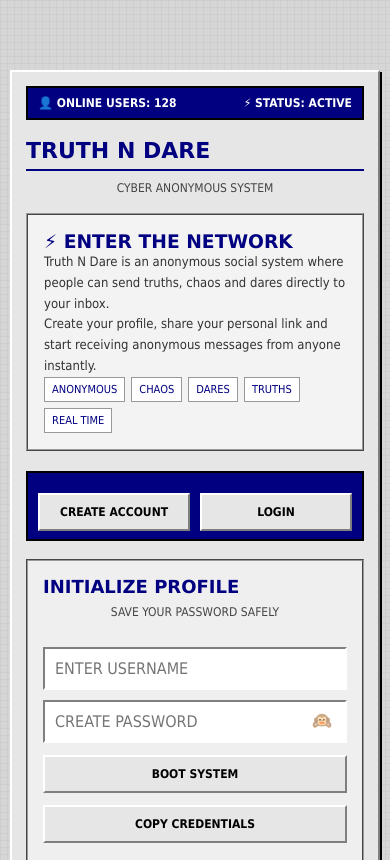
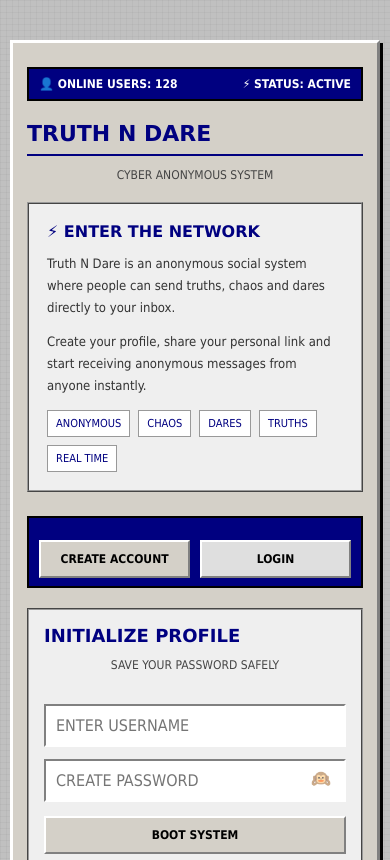
Before and after one commit to rayangithub1/truthndare.fun, a website: page truthndare.app/public/index.html in a window 390 px wide. Shown: the top 860 px of the page. Drawn offline with nearby package versions, Linux system fonts and the light colour scheme.

Commit message:
Update style.css

```diff
--- a/truthndare.app/public/style.css
+++ b/truthndare.app/public/style.css
@@ -1,6 +1,5 @@
 /* =========================================================
-   CLEAN RETRO INTERNET UI (WIN98 / YAHOO ERA INSPIRED)
-   Enhanced spacing + UI consistency + better usability
+   90s INTERNET / YAHOO / WINDOWS 98 STYLE
 ========================================================= */
 
 * {
@@ -18,174 +17,160 @@
 }
 
 :root {
-  --bg: #d6d6d6;
-
-  --panel: #e6e6e6;
-  --panel-dark: #7f7f7f;
+  --bg: #c0c0c0;
+  --panel: #d4d0c8;
+  --panel-dark: #808080;
   --panel-light: #ffffff;
 
-  --text: #000;
-  --muted: #444;
+  --text: #000000;
+  --muted: #444444;
 
   --blue: #000080;
+  --link: #0000ee;
 
-  --green: #1a7f1a;
-  --orange: #c77700;
-  --red: #a30000;
+  --green: #008000;
+  --orange: #cc7a00;
+  --red: #990000;
 
   --ui: Tahoma, Verdana, Arial, sans-serif;
 }
 
 /* =========================================================
-   BODY (SOFT RETRO GRID)
+   BODY
 ========================================================= */
 
 body {
   min-height: 100vh;
+
+  background: #c0c0c0;
+
   font-family: var(--ui);
   color: var(--text);
 
-  background: var(--bg);
+  overflow-x: hidden;
 
   background-image:
-    linear-gradient(rgba(0,0,0,0.03) 1px, transparent 1px),
-    linear-gradient(90deg, rgba(0,0,0,0.03) 1px, transparent 1px);
+    linear-gradient(to right, rgba(0,0,0,0.03) 1px, transparent 1px),
+    linear-gradient(to bottom, rgba(0,0,0,0.03) 1px, transparent 1px);
 
-  background-size: 7px 7px;
+  background-size: 6px 6px;
 }
 
 /* =========================================================
-   HOME BUTTON
-========================================================= */
-
-.home-btn {
-  position: fixed;
-  top: 12px;
-  left: 12px;
-
-  padding: 7px 10px;
-
-  background: var(--panel);
-  color: #000;
-  text-decoration: none;
-
-  font-size: 12px;
-  font-weight: bold;
-  font-family: Tahoma;
-
-  border-top: 2px solid var(--panel-light);
-  border-left: 2px solid var(--panel-light);
-  border-right: 2px solid var(--panel-dark);
-  border-bottom: 2px solid var(--panel-dark);
-
-  z-index: 999;
-}
-
-/* =========================================================
-   CONTAINER (MORE TOP BREATHING SPACE)
+   CONTAINER
 ========================================================= */
 
 .container {
   width: 92%;
   max-width: 520px;
 
-  /* 🔥 more realistic page spacing */
-  margin: 70px auto 35px;
+  margin: 35px auto;
 
   background: var(--panel);
 
   padding: 18px;
 
-  border-top: 2px solid var(--panel-light);
-  border-left: 2px solid var(--panel-light);
-  border-right: 2px solid var(--panel-dark);
-  border-bottom: 2px solid var(--panel-dark);
+  border-top: 3px solid var(--panel-light);
+  border-left: 3px solid var(--panel-light);
+  border-right: 3px solid var(--panel-dark);
+  border-bottom: 3px solid var(--panel-dark);
 
-  box-shadow: 2px 2px 0 #000;
+  box-shadow: 3px 3px 0 #000;
+}
+
+.container.large {
+  max-width: 900px;
 }
 
 /* =========================================================
    HEADINGS
 ========================================================= */
 
-h1, h2, h3 {
+h1,
+h2,
+h3 {
   font-family: Verdana, Arial, sans-serif;
   color: var(--blue);
+
+  margin-bottom: 12px;
 }
 
 h1 {
-  font-size: 26px;
-  padding-bottom: 6px;
+  font-size: 28px;
   border-bottom: 2px solid var(--blue);
-  margin-bottom: 10px;
+  padding-bottom: 8px;
 }
 
 h2 {
-  font-size: 18px;
-  margin-bottom: 8px;
+  font-size: 20px;
 }
 
 .subtitle {
   text-align: center;
+  color: var(--muted);
   font-size: 12px;
-  color: var(--muted);
-  margin-bottom: 18px;
+  margin-bottom: 20px;
 }
 
 /* =========================================================
-   INPUTS (CLASSIC FORM FEEL)
+   INPUTS
 ========================================================= */
 
 input,
 textarea,
 select {
   width: 100%;
-  margin-top: 10px;
+
+  margin-top: 12px;
   padding: 10px;
 
-  background: #fff;
-  color: #000;
+  background: white;
+  color: black;
 
   font-family: var(--ui);
 
-  border-top: 2px solid var(--panel-dark);
-  border-left: 2px solid var(--panel-dark);
-  border-right: 2px solid var(--panel-light);
-  border-bottom: 2px solid var(--panel-light);
+  border-top: 2px solid #808080;
+  border-left: 2px solid #808080;
+  border-right: 2px solid #ffffff;
+  border-bottom: 2px solid #ffffff;
 
   outline: none;
 }
 
 input:focus,
-textarea:focus {
+textarea:focus,
+select:focus {
   background: #fffff0;
 }
 
 /* =========================================================
-   BUTTONS (RETRO PUSH BUTTONS)
+   BUTTONS
 ========================================================= */
 
 button {
   width: 100%;
-  margin-top: 12px;
+
+  margin-top: 14px;
   padding: 10px;
 
-  font-family: Tahoma;
+  background: var(--panel);
+
+  color: black;
+
+  font-family: Tahoma, sans-serif;
   font-size: 13px;
   font-weight: bold;
 
-  background: var(--panel);
+  cursor: pointer;
 
   border-top: 2px solid var(--panel-light);
   border-left: 2px solid var(--panel-light);
   border-right: 2px solid var(--panel-dark);
   border-bottom: 2px solid var(--panel-dark);
-
-  cursor: pointer;
 }
 
 button:hover {
-  background: #f0f0f0;
+  background: #e5e5e5;
 }
 
 button:active {
@@ -195,71 +180,13 @@
   border-bottom: 2px solid var(--panel-light);
 }
 
-/* =========================================================
-   NAV / HUD BAR
-========================================================= */
-
-.nav,
-.hud-bar {
-  display: flex;
-  justify-content: space-between;
-  align-items: center;
-
-  padding: 8px 10px;
-  margin-bottom: 18px;
-
-  background: var(--blue);
-  color: #fff;
-
-  border: 2px solid #000;
-
-  font-size: 12px;
-  font-weight: bold;
+button.secondary {
+  background: #dfdfdf;
 }
 
-.nav a {
-  color: yellow;
-  text-decoration: underline;
-}
-
-/* =========================================================
-   INTRO BOX
-========================================================= */
-
-.intro-box {
-  padding: 16px;
-  margin-bottom: 20px;
-
-  background: #f3f3f3;
-
-  border: 2px ridge #999;
-}
-
-.intro-box p {
-  font-size: 13px;
-  line-height: 1.6;
-  color: #333;
-}
-
-/* =========================================================
-   TAGS
-========================================================= */
-
-.intro-tags {
-  display: flex;
-  flex-wrap: wrap;
-  gap: 6px;
-}
-
-.intro-tags span {
-  font-size: 11px;
-  padding: 5px 7px;
-
-  background: #fff;
-
-  border: 1px solid #999;
-
-  color: var(--blue);
+button.danger {
+  background: #b00000;
+  color: white;
 }
 
 /* =========================================================
@@ -272,10 +199,16 @@
   gap: 10px;
 }
 
-.message {
+.message,
+.message-card {
+  margin-top: 10px;
+
+  background: #f3f3f3;
+
   padding: 12px;
 
-  background: #fff;
+  font-family: Arial, sans-serif;
+  color: black;
 
   border-top: 2px solid var(--panel-light);
   border-left: 2px solid var(--panel-light);
@@ -283,16 +216,28 @@
   border-bottom: 2px solid var(--panel-dark);
 }
 
-.message:hover {
-  background: #ffffe8;
+.message.truth,
+.message-card.truth {
+  border-left: 6px solid var(--green);
 }
 
-.message.truth { border-left: 5px solid var(--green); }
-.message.chaos { border-left: 5px solid var(--orange); }
-.message.dare { border-left: 5px solid var(--red); }
+.message.chaos,
+.message-card.chaos {
+  border-left: 6px solid var(--orange);
+}
+
+.message.dare,
+.message-card.dare {
+  border-left: 6px solid var(--red);
+}
+
+.message:hover,
+.message-card:hover {
+  background: #ffffdd;
+}
 
 /* =========================================================
-   CARD CONTENT
+   CARD DETAILS
 ========================================================= */
 
 .card-title {
@@ -304,28 +249,28 @@
 .card-meta {
   font-size: 11px;
   color: #666;
+  margin-top: 6px;
+}
+
+.inbox-status {
+  font-size: 12px;
+  padding: 15px 0;
 }
 
 /* =========================================================
-   🔥 MESSAGE ACTIONS (FIXED INLINE BUTTONS)
+   CARD ACTIONS
 ========================================================= */
 
 .card-actions {
   display: flex;
-  flex-direction: row;   /* IMPORTANT: INLINE */
   gap: 8px;
-
   margin-top: 10px;
-  padding-top: 8px;
-
-  border-top: 1px dotted #aaa;
+  flex-wrap: wrap;
 }
 
 .card-actions button {
   flex: 1;
-  min-width: 0;
-  margin-top: 0;
-  font-size: 12px;
+  min-width: 120px;
 }
 
 /* =========================================================
@@ -341,6 +286,62 @@
 }
 
 /* =========================================================
+   NAVIGATION BAR
+========================================================= */
+
+.nav {
+  display: flex;
+  justify-content: space-between;
+  align-items: center;
+
+  padding: 8px 10px;
+  margin-bottom: 20px;
+
+  background: var(--blue);
+  color: white;
+
+  border: 2px solid black;
+}
+
+.nav a {
+  color: yellow;
+  text-decoration: underline;
+  font-weight: bold;
+}
+
+/* =========================================================
+   HOME BUTTON
+========================================================= */
+
+.home-btn {
+  position: fixed;
+  top: 12px;
+  left: 12px;
+
+  padding: 8px 10px;
+
+  background: var(--panel);
+
+  color: black;
+  text-decoration: none;
+
+  font-family: Tahoma, sans-serif;
+  font-size: 12px;
+  font-weight: bold;
+
+  border-top: 2px solid var(--panel-light);
+  border-left: 2px solid var(--panel-light);
+  border-right: 2px solid var(--panel-dark);
+  border-bottom: 2px solid var(--panel-dark);
+
+  z-index: 999;
+}
+
+.home-btn:hover {
+  background: #e4e4e4;
+}
+
+/* =========================================================
    FOOTER
 ========================================================= */
 
@@ -352,10 +353,68 @@
   background: #dfdfdf;
 
   border: 2px ridge #999;
+}
+
+.footer-header {
+  text-align: center;
+
+  font-weight: bold;
+  color: var(--blue);
+
+  margin-bottom: 15px;
+}
+
+.footer-grid {
+  display: grid;
+  gap: 10px;
+}
+
+.footer-box {
+  background: white;
+
+  border: 1px solid #999;
+
+  padding: 10px;
+
+  font-size: 12px;
+}
+
+.footer-box h4 {
+  color: var(--blue);
+  margin-bottom: 5px;
+}
+
+.footer-signature {
+  margin-top: 12px;
 
   text-align: center;
+
   font-size: 11px;
-  color: #555;
+  color: #666;
+}
+
+/* =========================================================
+   HUD BAR
+========================================================= */
+
+.hud-bar {
+  display: flex;
+  justify-content: space-between;
+  align-items: center;
+
+  margin: 10px 0 20px;
+
+  padding: 8px 10px;
+
+  background: var(--blue);
+  color: white;
+
+  border: 2px solid black;
+}
+
+.hud-item {
+  font-size: 12px;
+  font-weight: bold;
 }
 
 /* =========================================================
@@ -364,6 +423,7 @@
 
 .password-box {
   position: relative;
+  width: 100%;
 }
 
 .password-box input {
@@ -372,11 +432,70 @@
 
 .eye-btn {
   position: absolute;
+
   top: 57%;
   right: 15px;
+
   transform: translateY(-50%);
+
   cursor: pointer;
+
+  font-size: 16px;
+
   opacity: 0.7;
+}
+
+.eye-btn:hover {
+  opacity: 1;
+}
+
+/* =========================================================
+   INTRO BOX
+========================================================= */
+
+.intro-box {
+  margin-bottom: 24px;
+
+  padding: 18px;
+
+  background: #efefef;
+
+  border: 2px ridge #999;
+}
+
+.intro-box h3 {
+  margin-bottom: 12px;
+
+  color: var(--blue);
+
+  font-size: 16px;
+}
+
+.intro-box p {
+  font-size: 13px;
+  line-height: 1.7;
+
+  color: #333;
+
+  margin-bottom: 12px;
+}
+
+.intro-tags {
+  display: flex;
+  flex-wrap: wrap;
+  gap: 8px;
+}
+
+.intro-tags span {
+  padding: 6px 8px;
+
+  background: white;
+
+  border: 1px solid #999;
+
+  font-size: 11px;
+
+  color: #000080;
 }
 
 /* =========================================================
@@ -391,7 +510,10 @@
 
   .container {
     width: 100%;
-    margin: 60px 0 20px;
+    max-width: 100%;
+
+    margin: 30px 0 20px;
+
     padding: 14px;
   }
 
@@ -399,12 +521,16 @@
     font-size: 22px;
   }
 
+  h2 {
+    font-size: 18px;
+  }
+
   button {
     font-size: 12px;
   }
 
   .card-actions {
-    flex-direction: column; /* stack buttons on mobile */
+    flex-direction: column;
   }
 
   .home-btn {
```
